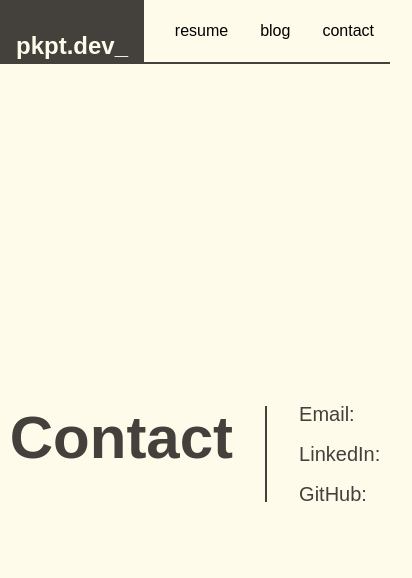
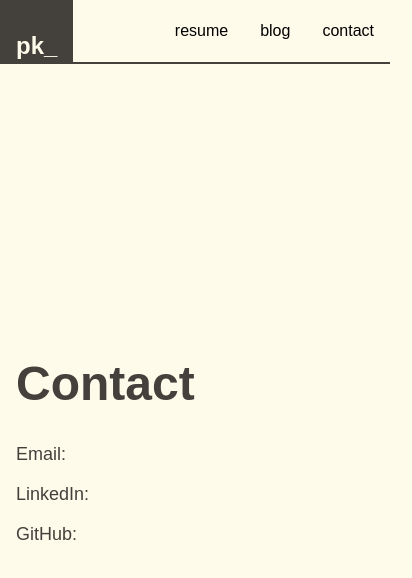
Before and after one commit to OnFireByte/onfirebyte.github.io, an Astro site: page /contact in a window 390 px wide. Shown: the whole page, 412 px wide, since content can reach past the window. Built offline with nearby package versions, Linux system fonts and the light colour scheme; Astro itself is replaced by a stand-in of ours.

Commit message:
feat: responsive design

```diff
--- a/src/components/Main.svelte
+++ b/src/components/Main.svelte
@@ -1,3 +1,3 @@
-<main class="{$$restProps.class || ''} xl:w-[1024px] p-8 text-xl">
+<main class="{$$restProps.class || ''} xl:w-[1024px] w-full xl:p-0 p-4 text-xl">
     <slot />
 </main>
--- a/src/components/Navbar.svelte
+++ b/src/components/Navbar.svelte
@@ -1,12 +1,26 @@
 <script lang="ts">
     import NavButton from "@/components/NavButton.svelte";
+
+    let screenSize: number;
+    $: isMobile = screenSize < 768;
+    $: {
+        console.log(screenSize);
+    }
 </script>
 
+<svelte:window bind:innerWidth={screenSize} />
 <nav
     class="h-16 w-full bg-mainlight border-b-2 border-maindark fixed flex items-center justify-between z-50 print:hidden"
 >
-    <a href="/" class="text-2xl font-bold px-4 bg-maindark h-full text-mainlight flex items-end">
-        pkpt.dev_
+    <a
+        href="/"
+        class="text-2xl font-bold px-4 bg-maindark h-full text-mainlight flex items-end transition-all"
+    >
+        {#if isMobile}
+            pk_
+        {:else}
+            pkpt.dev_
+        {/if}
     </a>
     <div class="flex gap-0 h-full">
         <NavButton href="/resume">resume</NavButton>
--- a/src/layouts/Layout.astro
+++ b/src/layouts/Layout.astro
@@ -22,7 +22,7 @@ bodyClass ??= "";
         <title>{title}</title>
     </head>
     <body class="bg-mainlight min-h-screen flex flex-col">
-        <Navbar />
+        <Navbar client:load />
         <!-- Space for nav bar -->
         <div class="h-16"></div>
         <div class={`${bodyClass} text-stone-700 justify-center flex h-full grow`}>
--- a/src/layouts/Resume.astro
+++ b/src/layouts/Resume.astro
@@ -33,7 +33,7 @@ const initials = title
         <title>{title}</title>
     </head>
     <body class="bg-mainlight min-h-screen flex flex-col items-center">
-        <Navbar />
+        <Navbar client:load />
         <!-- Space for nav bar -->
         <div class="h-16 print:h-0"></div>
         <div class="m-8 print:m-0">
--- a/src/pages/404.astro
+++ b/src/pages/404.astro
@@ -5,7 +5,7 @@ import Layout from "@/layouts/Layout.astro";
 
 <Layout title="Not found">
     <Main>
-        <h1 class="text-8xl font-bold pb-4">Not found!</h1>
+        <h1 class="lg:text-8xl text-5xl font-bold pb-4">Not found!</h1>
         <span class="text-xl">anything that you're looking for is not here.</span>
     </Main>
 </Layout>
--- a/src/pages/blog/index.astro
+++ b/src/pages/blog/index.astro
@@ -4,8 +4,8 @@ import Layout from "@/layouts/Layout.astro";
 ---
 
 <Layout title="Not found">
-    <Main>
-        <h1 class="text-8xl font-bold pb-4">Blog</h1>
+    <Main class="flex justify-center flex-col">
+        <h1 class="lg:text-8xl text-5xl font-bold pb-4">Blog</h1>
         <span class="text-xl">under construction 🏗️ 🚧</span>
     </Main>
 </Layout>
--- a/src/pages/contact.astro
+++ b/src/pages/contact.astro
@@ -5,10 +5,9 @@ import Layout from "@/layouts/Layout.astro";
 ---
 
 <Layout title="pkpt: contact">
-    <Main class="flex items-center justify-center">
-        <h1 class="text-6xl font-bold mb-8">Contact</h1>
-        <div class="m-8 border-[1px] h-24 border-maindark"></div>
-        <content class="flex flex-col gap-3">
+    <Main class="flex justify-center flex-col">
+        <h1 class="lg:text-8xl text-5xl font-bold mb-8">Contact</h1>
+        <content class="flex flex-col gap-3 lg:text-xl text-lg">
             <p>
                 Email: <A newtab href="mailto: bright.pakin@hotmail.com">
                     bright.pakin@hotmail.com
--- a/src/pages/index.astro
+++ b/src/pages/index.astro
@@ -5,7 +5,7 @@ import Layout from "@/layouts/Layout.astro";
 
 <Layout title="pkpt">
     <Main class="flex justify-center flex-col">
-        <h1 class="text-8xl font-bold pb-4">Hello!</h1>
+        <h1 class="lg:text-8xl text-5xl font-bold pb-4">Hello!</h1>
         <p>
             pkpt is literally abbreviation of <font class="font-bold">"Pakin Puttanukulchai"</font>
         </p>
```
